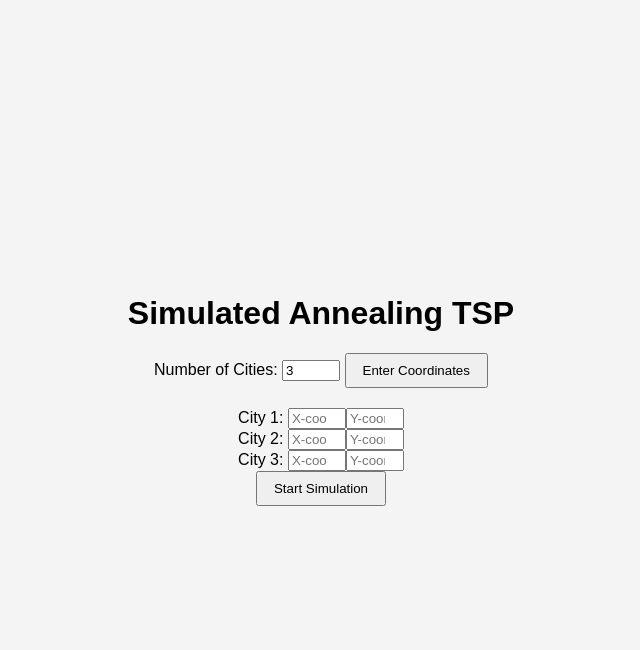
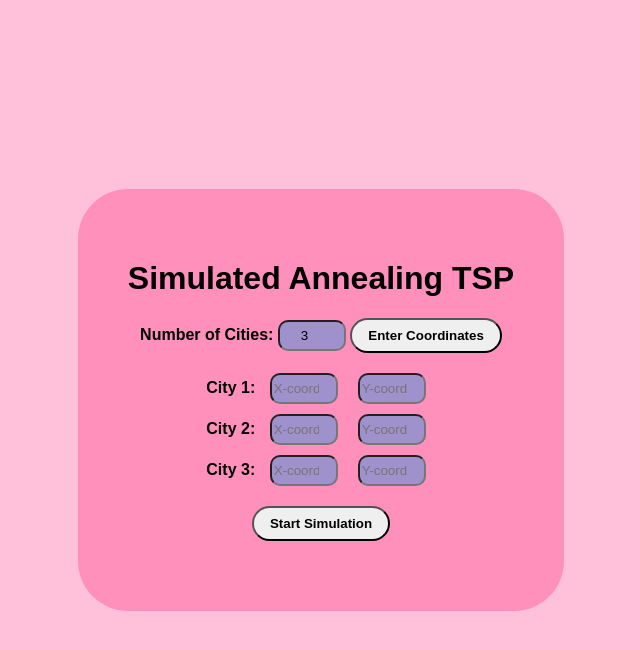
Before and after one commit to geraldimanuel/tsp_html, a plain HTML site: page index.html in a window 1280 px wide. Both pictures are taken after a click on the button "Enter Coordinates". Shown: the whole page, without its empty margins (319-959 px from the left). Drawn offline with nearby package versions, Linux system fonts and the light colour scheme.

Commit message:
style: :lipstick: cutie pinky n purply

```diff
--- a/script.js
+++ b/script.js
@@ -6,7 +6,7 @@ function collectCoordinates() {
 
 	let coordinatesInput = "<div>";
 	for (let i = 0; i < numCities; i++) {
-		coordinatesInput += `<div>City ${i + 1}: `;
+		coordinatesInput += `<div id="input">City ${i + 1}: `;
 		coordinatesInput += `<input type="number" id="x${i}" placeholder="X-coordinate">`;
 		coordinatesInput += `<input type="number" id="y${i}" placeholder="Y-coordinate"></div>`;
 	}
--- a/styles.css
+++ b/styles.css
@@ -1,16 +1,20 @@
 body {
   font-family: Arial, sans-serif;
+  font-weight: bolder;
   margin: 0;
   padding: 0;
   display: flex;
   justify-content: center;
   align-items: center;
   height: 100vh;
-  background-color: #f4f4f4;
+  background-color: #FFC0D9;
 }
 
 .container {
   text-align: center;
+  padding: 50px;
+  background-color: #FF90BC;
+  border-radius: 50px;
 }
 
 .input-container {
@@ -18,12 +22,22 @@ body {
 }
 
 input[type="number"] {
-  width: 50px;
+  width: 60px;
+  height: 25px;
+  text-align: center;
+  border-radius: 10px;
+  background-color: #9F91CC;
 }
 
 button {
   padding: 8px 16px;
   cursor: pointer;
+  border-radius: 25px;
+  font-weight: bold;
+}
+
+button:hover {
+  background-color: #5C4B99;
 }
 
 #visualization {
@@ -32,3 +46,15 @@ button {
   margin-left: auto;
   margin-right: auto;
 }
+
+#coordinatesInput {
+  margin-bottom: 20px;
+}
+
+#input {
+  margin-bottom: 10px;
+}
+
+#input input {
+  margin: 0 10px;
+}
```
